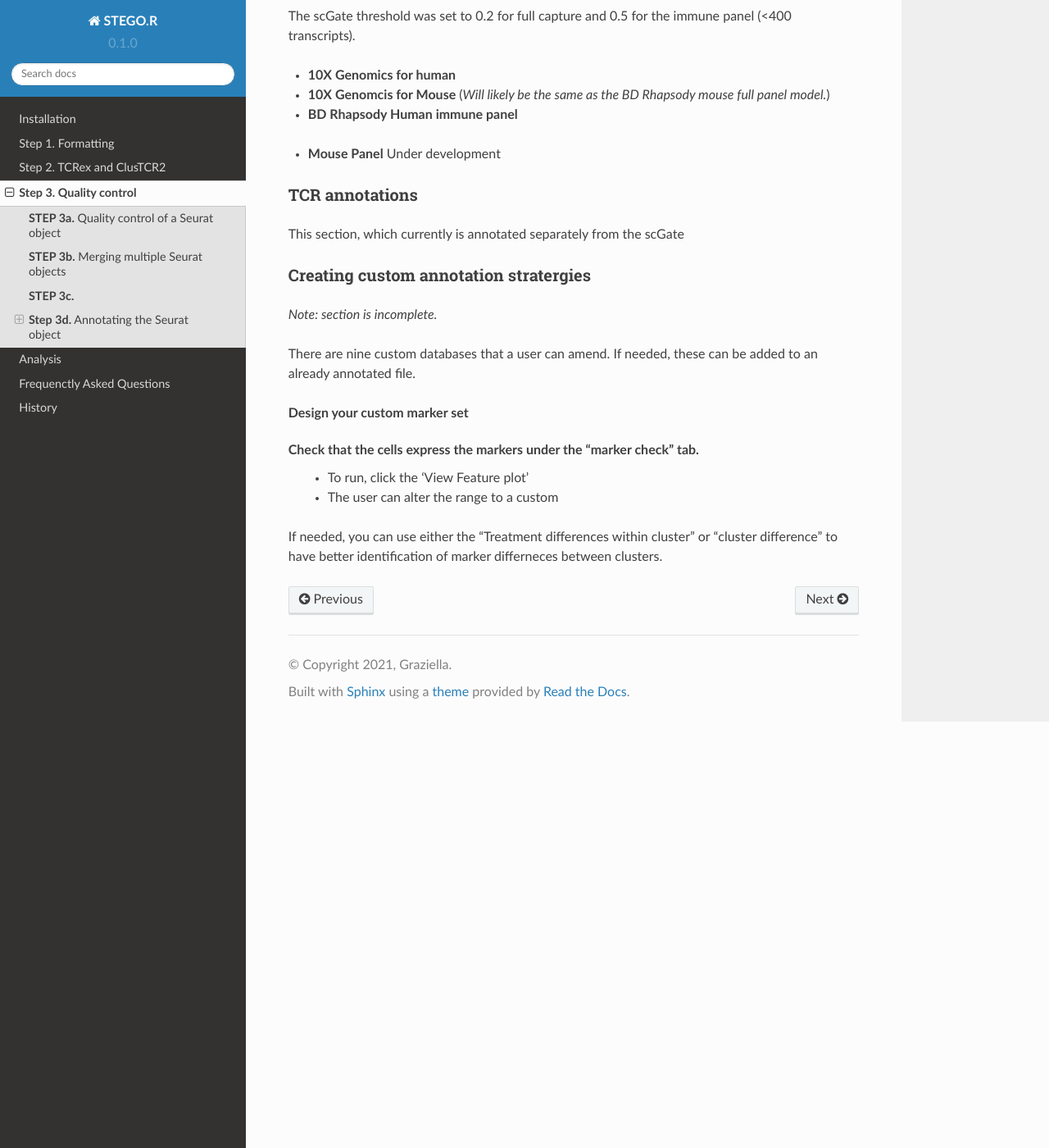
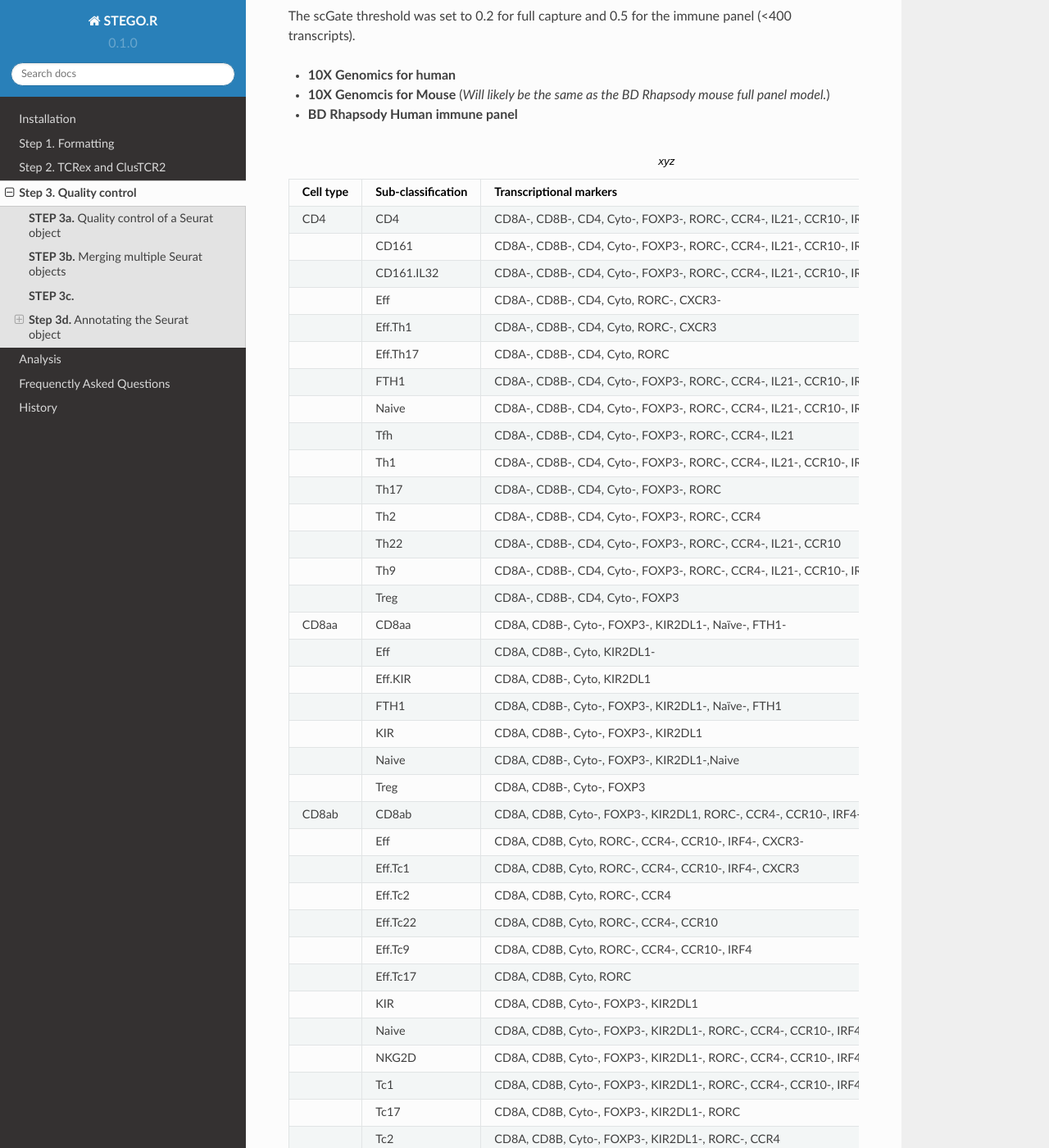
Before and after one commit to KerryAM-R/STEGOR, a Sphinx documentation site: the page built from docs/source/3.STEP3SeuratQC.rst, in a window 1280 px wide and 1400 px high, scrolled down 3446 px. Shown: the whole window at 82% size. Built offline with Sphinx 7.4.7 and the Read the Docs theme 2.0.0, drawn with Linux system fonts in a browser that asks for light colours; some of the changed lines change nothing that is shown; some of the changed text lies outside the part shown.

Commit message:
Update 3.STEP3SeuratQC.rst

```diff
--- a/docs/source/3.STEP3SeuratQC.rst
+++ b/docs/source/3.STEP3SeuratQC.rst
@@ -94,6 +94,12 @@ The scGate threshold was set to 0.2 for full capture and 0.5 for the immune pane
 
 
 * **BD Rhapsody Human immune panel**
+
+.. csv-table:: xyz
+    :header-rows: 1
+    :file: path/anno_table.csv
+    :widths: 20, 30, 50
+    :class: longtable
 
 +------------+------------+----------+----------+
 | Cell type  | Header 2   | Header 3 | Header 4 |
```
